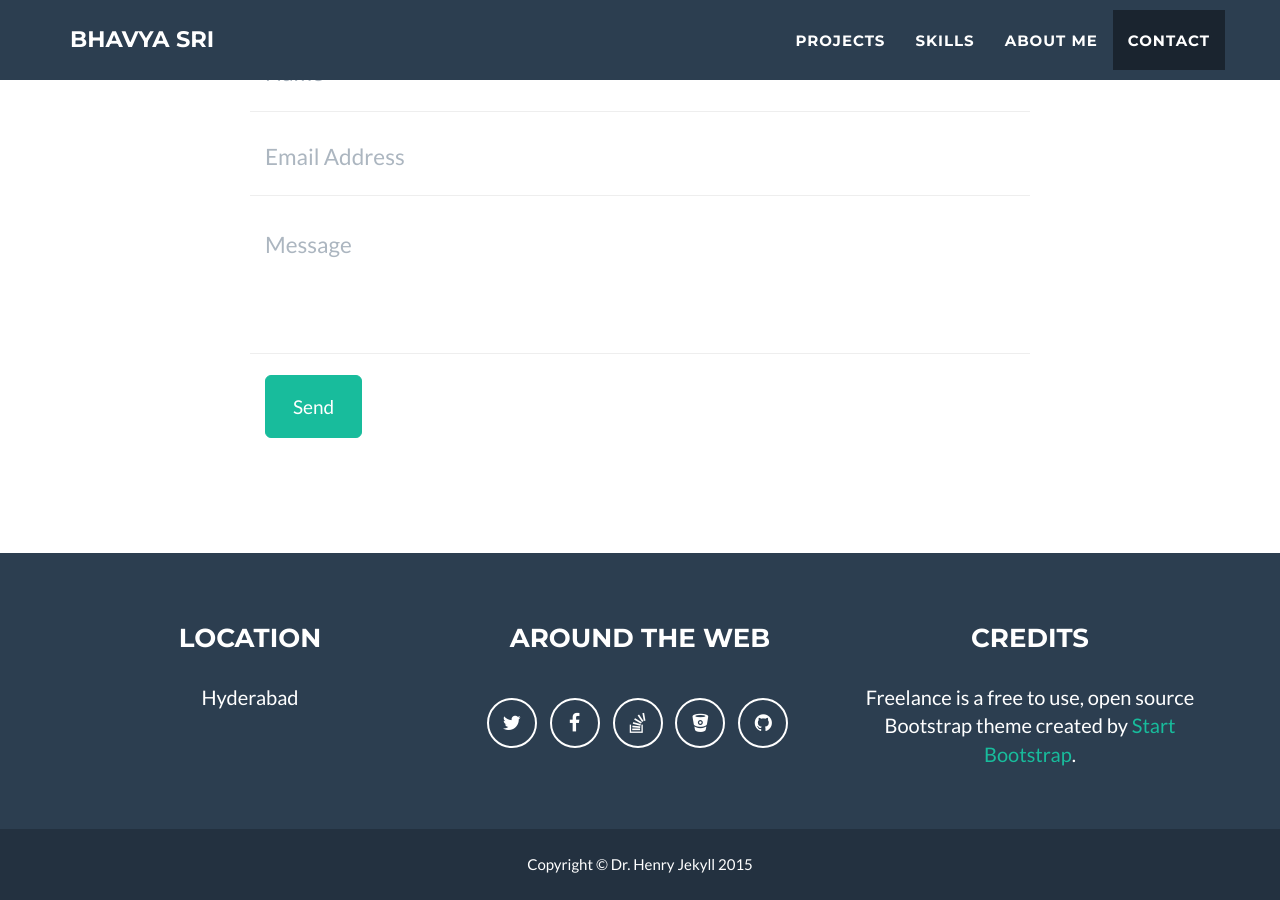
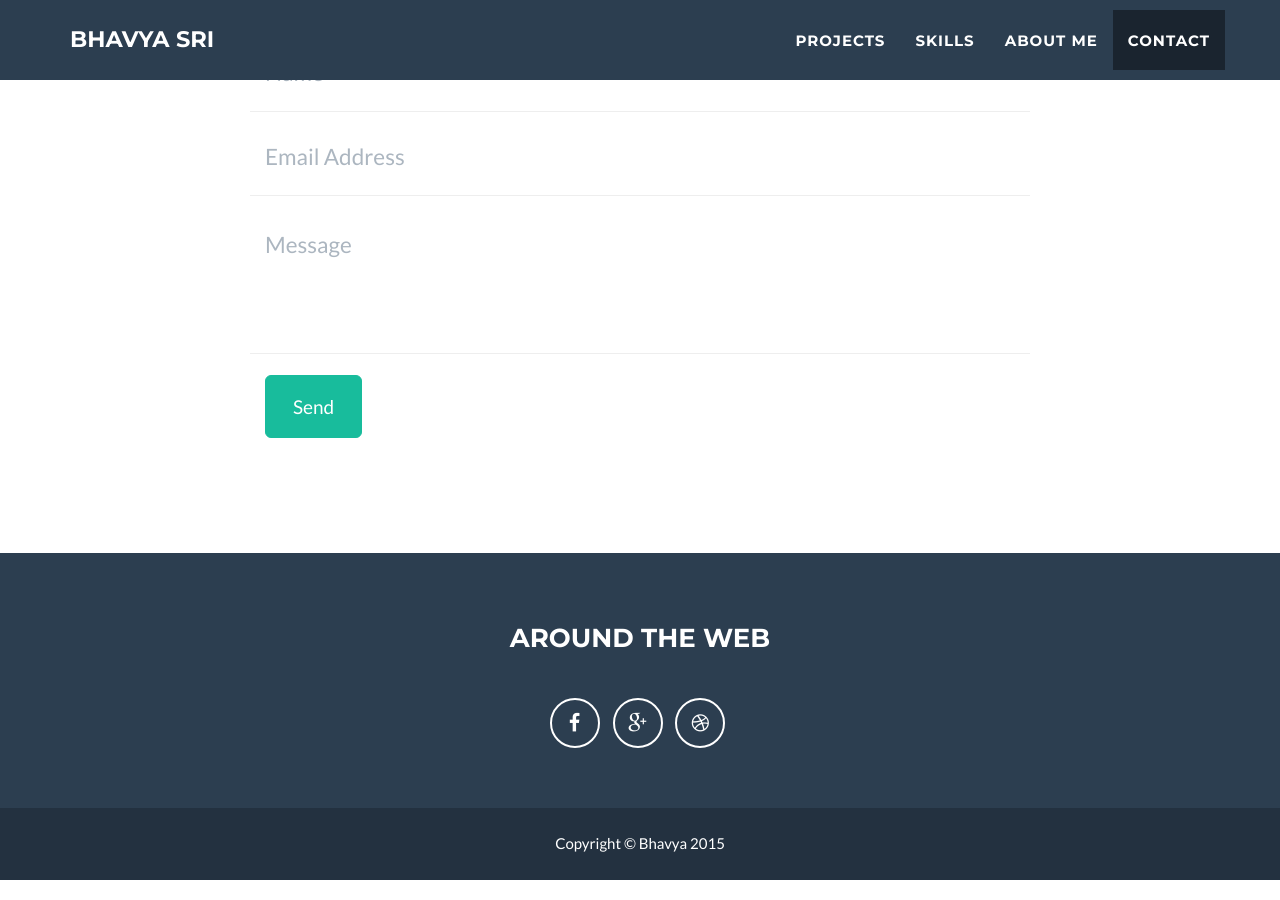
Before and after one commit to bhavya91/jeky, a Jekyll site: the page built from index.html, in a window 1280 px wide and 900 px high, scrolled down 3859 px. Built offline with Jekyll 4.4.1, drawn with Linux system fonts in a browser that asks for light colours.

Commit message:
footer changed

```diff
--- a/_includes/footer.html
+++ b/_includes/footer.html
@@ -3,28 +3,30 @@
     <div class="footer-above">
         <div class="container">
             <div class="row">
-                    <div class="footer-col col-md-4">
-                        <h3>{{ site.footer.location }}</h3>
-                        <p>
-                            {% for adress in site.address %}
-                                {{ adress.line }} <br>
-		                    {% endfor %}
-                        </p>
-                    </div>
-                    <div class="footer-col col-md-4">
-                        <h3>{{ site.footer.social }}</h3>
+                <!--  <div class="footer-col col-md-4">
+                    <h3>Location</h3>
+                    <p>3481 Melrose Place<br>Beverly Hills, CA 90210</p>
+                </div>  -->
+                <div class="footer-col col-md-12">
+                    <h3>Around the Web</h3>
                     <ul class="list-inline">
-                            {% for network in site.social %}
                         <li>
-                                <a href="{{ network.url }}" class="btn-social btn-outline"><i class="fa fa-fw fa-{{ network.title }}"></i></a>
+                            <a href="https://www.facebook.com/bhavyasri.nutakki" class="btn-social btn-outline"><i class="fa fa-fw fa-facebook"></i></a>
                         </li>
-		                    {% endfor %}
+                        <li>
+                            <a href="#" class="btn-social btn-outline"><i class="fa fa-fw fa-google-plus"></i></a>
+                        </li>
+
+
+                        <li>
+                            <a href="#" class="btn-social btn-outline"><i class="fa fa-fw fa-dribbble"></i></a>
+                        </li>
                     </ul>
                 </div>
-                    <div class="footer-col col-md-4">
-                        <h3>{{ site.footer.credits }}</h3>
-                        <p>{{ site.credits }}</p>
-                    </div>
+                <!-- <div class="footer-col col-md-4">
+                    <h3>About Freelancer</h3>
+                    <p>Freelance is a free to use, open source Bootstrap theme created by <a href="http://startbootstrap.com">Start Bootstrap</a>.</p>
+                </div> -->
             </div>
         </div>
     </div>
@@ -32,7 +34,7 @@
         <div class="container">
             <div class="row">
                 <div class="col-lg-12">
-                        Copyright &copy; {{ site.footer.copyright }} 20{{ site.time | date: '%y' }}
+                    Copyright &copy; Bhavya 2015
                 </div>
             </div>
         </div>
```
Lines whose indentation alone changed are shown as unchanged.
